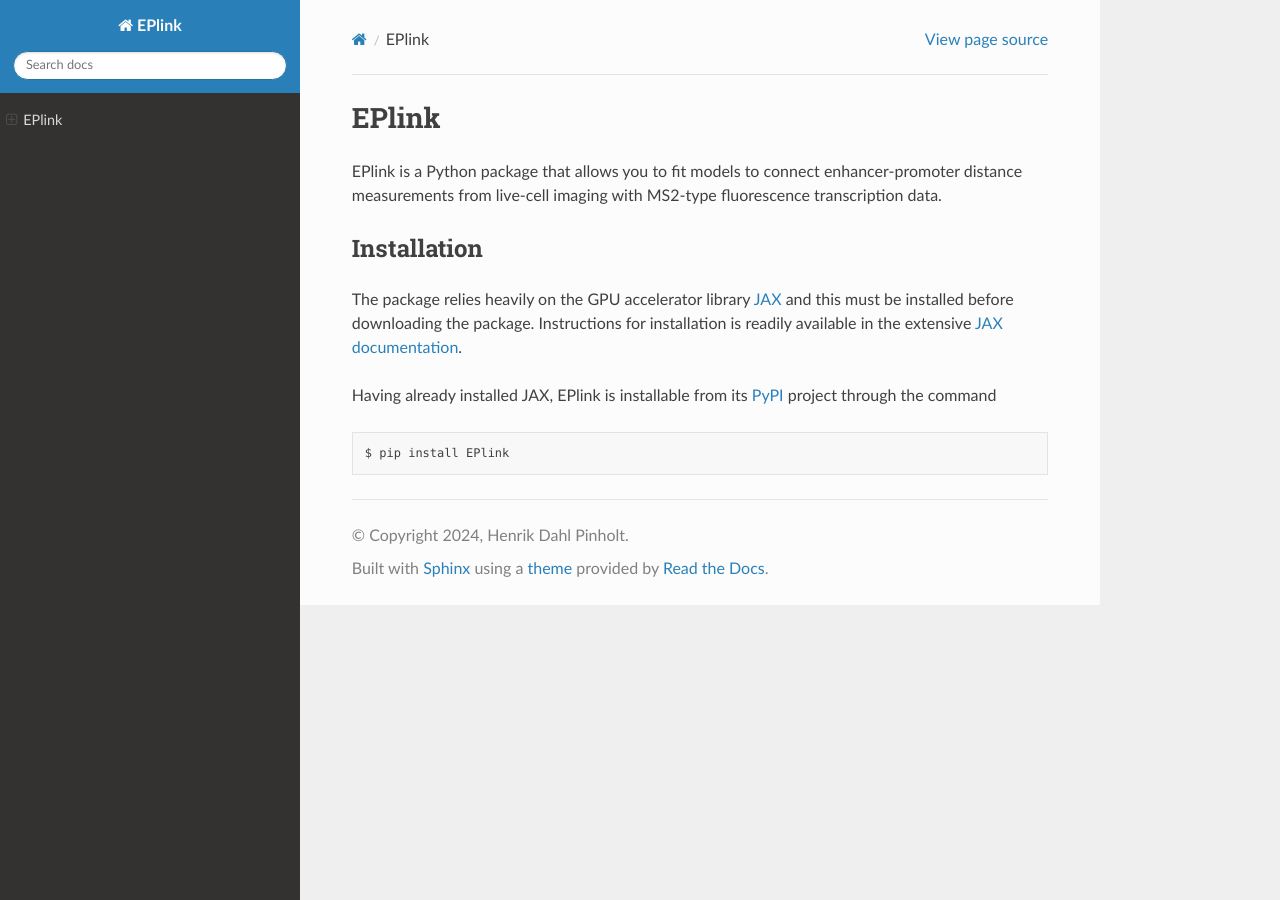
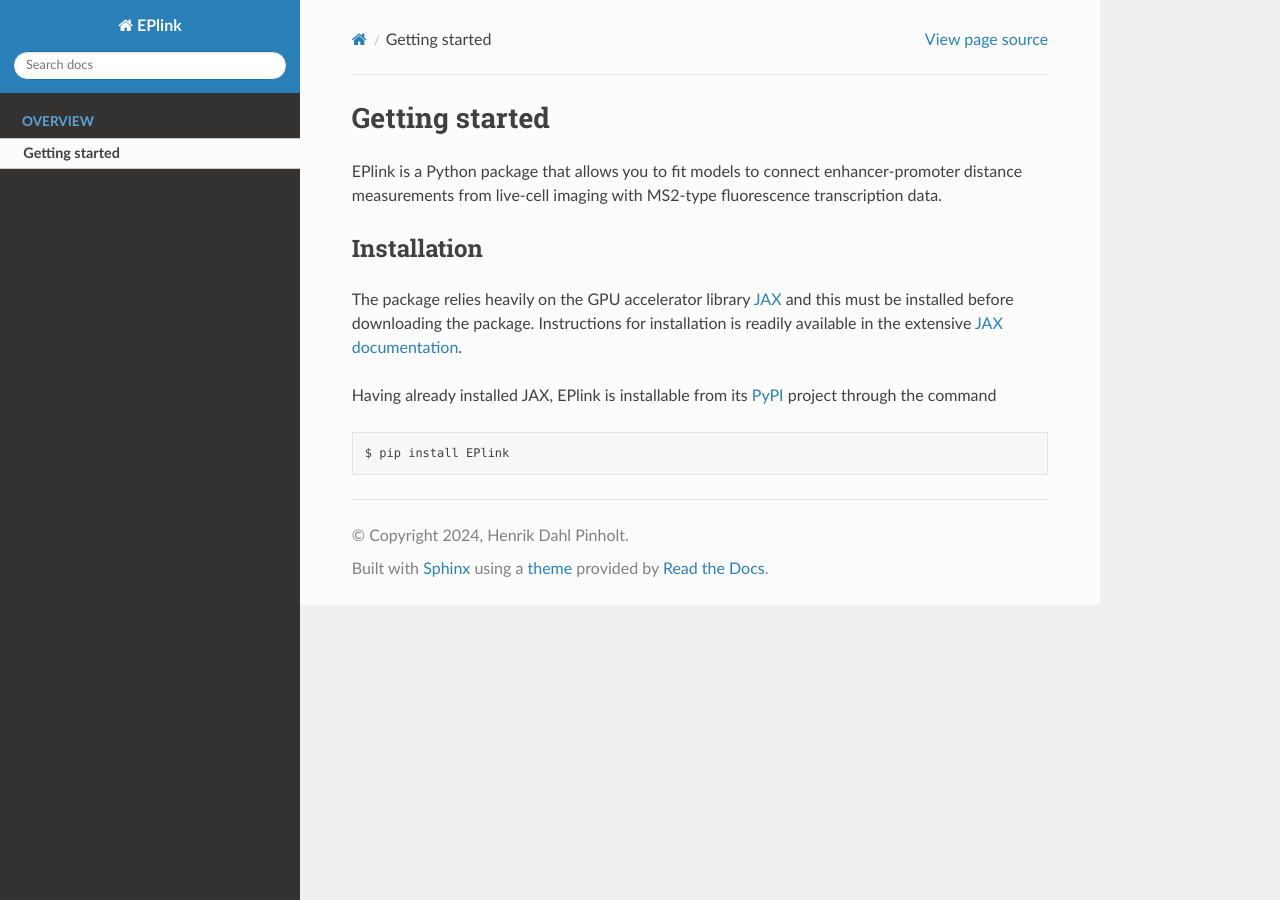
Before and after one commit to henrik-dahl-pinholt/EPlink, a Sphinx documentation site: the page built from docs/index.rst, in a window 1280 px wide. Built offline with Sphinx 7.4.7 and the Read the Docs theme 2.0.0, drawn with Linux system fonts in a browser that asks for light colours.

Commit message:
Update index.rst
Attempt to get right toctree

```diff
--- a/docs/index.rst
+++ b/docs/index.rst
@@ -5,11 +5,14 @@
 
 
 .. toctree::
+   :caption: Overview
+   :hidden:
    :maxdepth: 2
-   :caption: Contents:
+
+   self
 
 
-EPlink
+Getting started
 ==================================
 EPlink is a Python package that allows you to fit models to connect enhancer-promoter distance measurements from live-cell imaging with MS2-type fluorescence transcription data.
 
```
